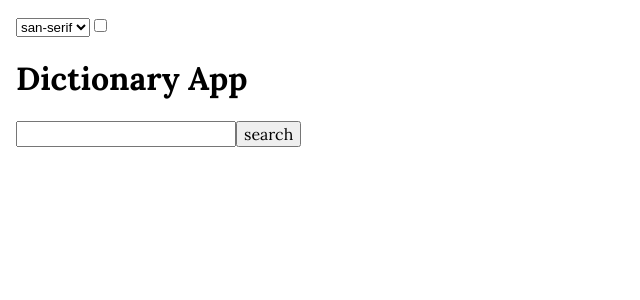
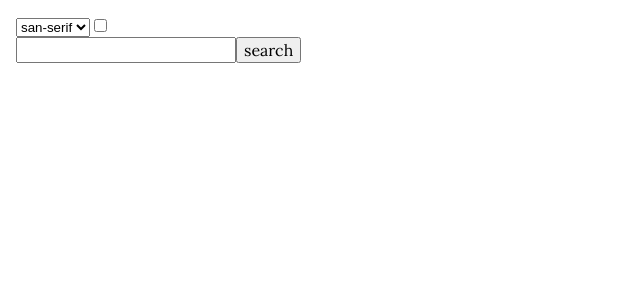
Before and after one commit to MauritzLM/dictionary-app, a React (Vite) app: page / in a window 1280 px wide. Shown: the top 300 px of the page, without its empty margins (0-640 px from the left). Built offline with nearby package versions, Linux system fonts and the light colour scheme.

Commit message:
added theme prop to navbar

```diff
--- a/src/App.jsx
+++ b/src/App.jsx
@@ -1,4 +1,3 @@
-
 
 import './App.css';
 import { useState } from 'react';
@@ -24,9 +23,13 @@ function App() {
   return (
     <>
       <div className='app' data-theme={theme} data-font={font}>
-        <Navbar switchTheme={switchTheme} switchFont={switchFont} />
-        <h1>Dictionary App</h1>
-        <SearchContainer />
+        <header>
+          <Navbar switchTheme={switchTheme} switchFont={switchFont} theme={theme} />
+        </header>
+
+        <main>
+          <SearchContainer />
+        </main>
       </div>
     </>
   )
```
